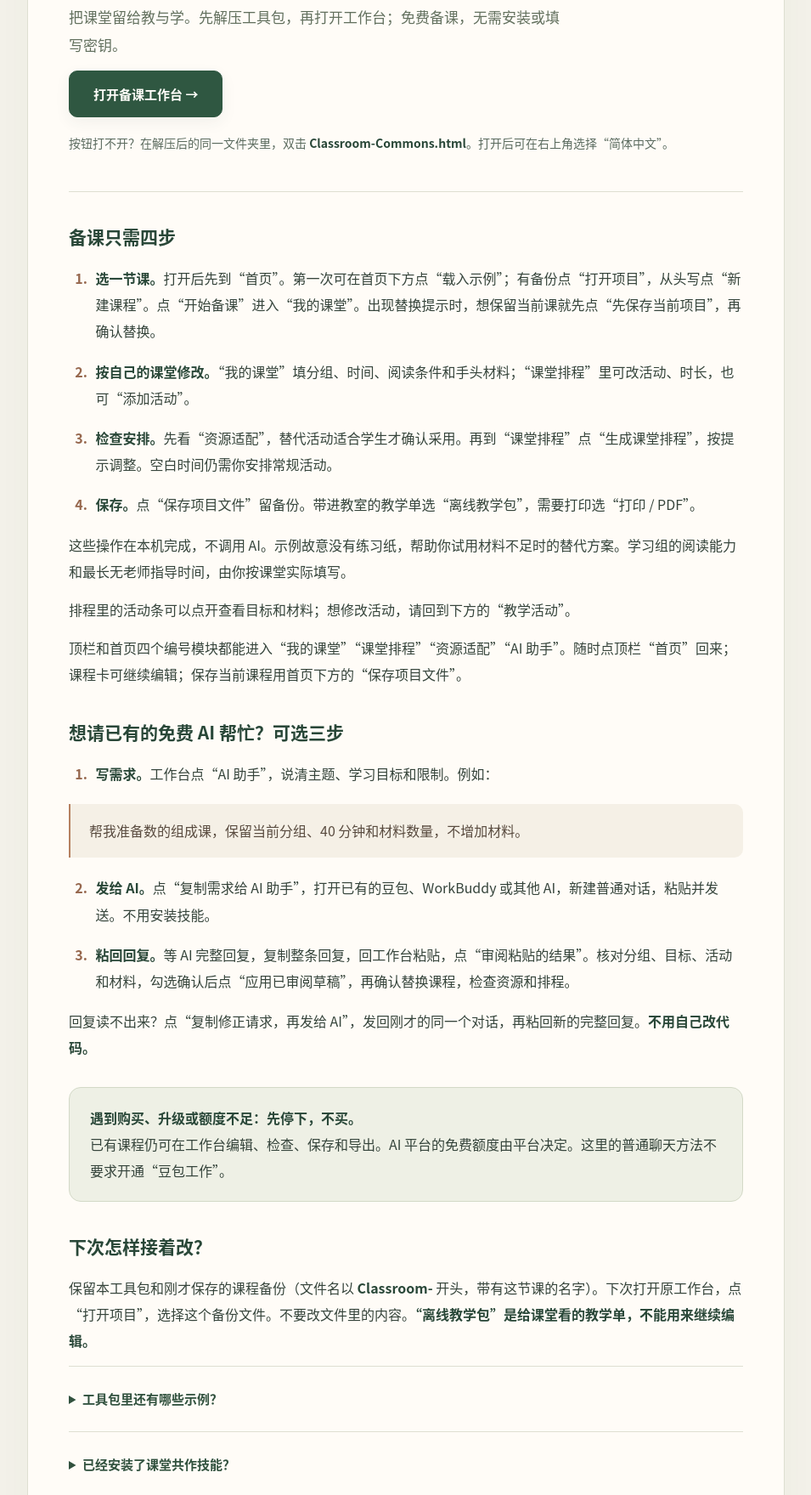
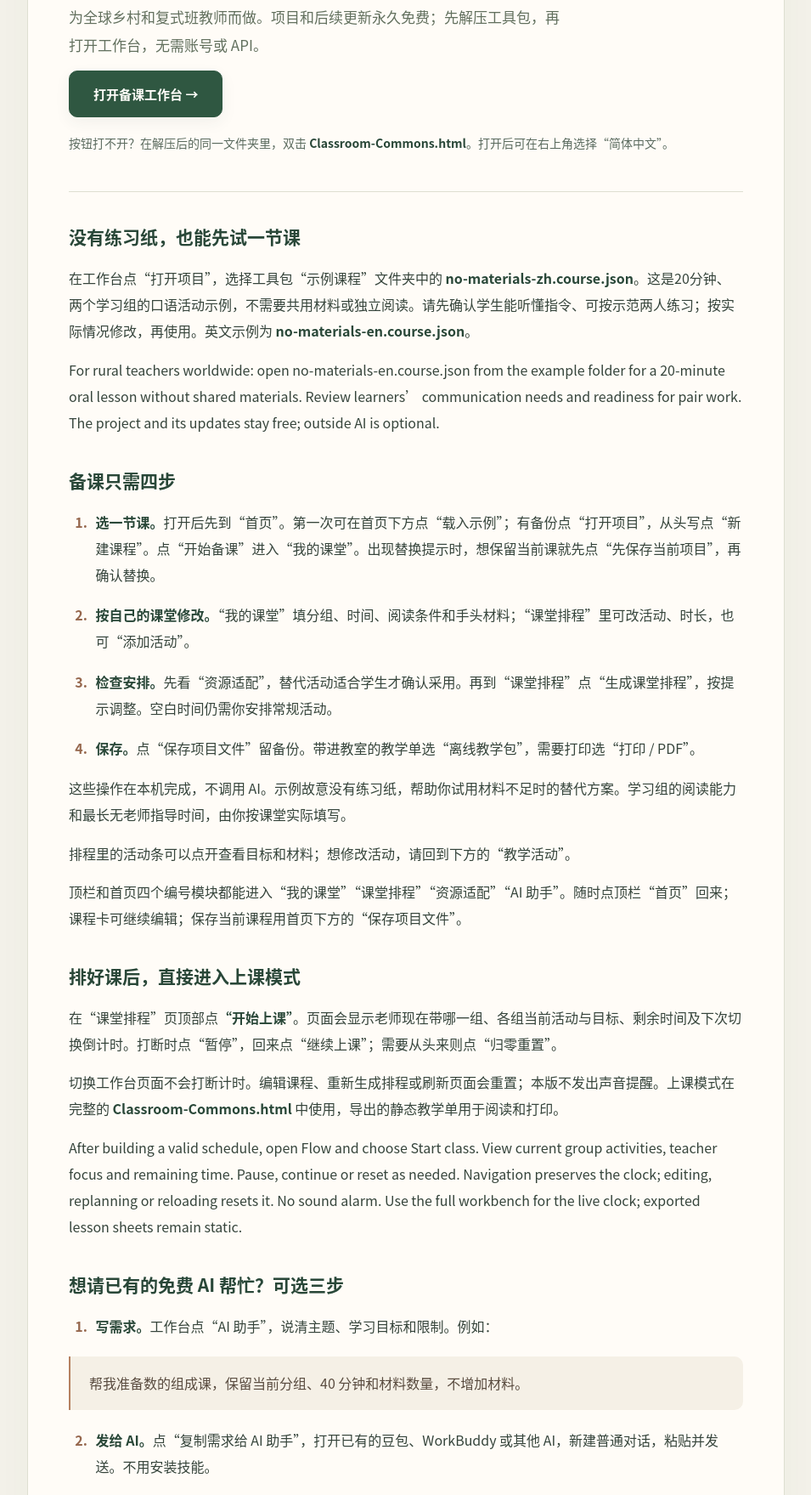
Before and after one commit to CloudNineVoyager/classroom-commons, a website: page guides/老师先看这里.html in a window 1280 px wide. Shown: the part 197-1956 px from the top of the page at 85% size, without its empty margins (162-1117 px from the left). Drawn offline with Linux system fonts and the light colour scheme.

Commit message:
Update teacher guide for offline teaching mode

```diff
--- a/guides/老师先看这里.html
+++ b/guides/老师先看这里.html
@@ -14,11 +14,14 @@
 <header class="intro">
 <p class="brand">CLASSROOM COMMONS · 教师指南</p>
 <h1>备一节课，从这里开始</h1>
-<p class="lead">把课堂留给教与学。先解压工具包，再打开工作台；免费备课，无需安装或填写密钥。</p>
+<p class="lead">为全球乡村和复式班教师而做。项目和后续更新永久免费；先解压工具包，再打开工作台，无需账号或 API。</p>
 <p><a class="open" href="Classroom-Commons.html" target="_blank" rel="noopener">打开备课工作台 →</a></p>
 <p><small>按钮打不开？在解压后的同一文件夹里，双击 <b>Classroom-Commons.html</b>。打开后可在右上角选择“简体中文”。</small></p>
 </header>
 
+<h2>没有练习纸，也能先试一节课</h2>
+<p>在工作台点“打开项目”，选择工具包“示例课程”文件夹中的 <b>no-materials-zh.course.json</b>。这是20分钟、两个学习组的口语活动示例，不需要共用材料或独立阅读。请先确认学生能听懂指令、可按示范两人练习；按实际情况修改，再使用。英文示例为 <b>no-materials-en.course.json</b>。</p>
+<p lang="en">For rural teachers worldwide: open no-materials-en.course.json from the example folder for a 20-minute oral lesson without shared materials. Review learners’ communication needs and readiness for pair work. The project and its updates stay free; outside AI is optional.</p>
 <h2>备课只需四步</h2>
 <ol>
 <li><b>选一节课。</b>打开后先到“首页”。第一次可在首页下方点“载入示例”；有备份点“打开项目”，从头写点“新建课程”。点“开始备课”进入“我的课堂”。出现替换提示时，想保留当前课就先点“先保存当前项目”，再确认替换。</li>
@@ -29,6 +32,11 @@
 <p>这些操作在本机完成，不调用 AI。示例故意没有练习纸，帮助你试用材料不足时的替代方案。学习组的阅读能力和最长无老师指导时间，由你按课堂实际填写。</p>
 <p>排程里的活动条可以点开查看目标和材料；想修改活动，请回到下方的“教学活动”。</p>
 <p>顶栏和首页四个编号模块都能进入“我的课堂”“课堂排程”“资源适配”“AI 助手”。随时点顶栏“首页”回来；课程卡可继续编辑；保存当前课程用首页下方的“保存项目文件”。</p>
+
+<h2>排好课后，直接进入上课模式</h2>
+<p>在“课堂排程”页顶部点<b>“开始上课”</b>。页面会显示老师现在带哪一组、各组当前活动与目标、剩余时间及下次切换倒计时。打断时点“暂停”，回来点“继续上课”；需要从头来则点“归零重置”。</p>
+<p>切换工作台页面不会打断计时。编辑课程、重新生成排程或刷新页面会重置；本版不发出声音提醒。上课模式在完整的 <b>Classroom-Commons.html</b> 中使用，导出的静态教学单用于阅读和打印。</p>
+<p lang="en">After building a valid schedule, open Flow and choose Start class. View current group activities, teacher focus and remaining time. Pause, continue or reset as needed. Navigation preserves the clock; editing, replanning or reloading resets it. No sound alarm. Use the full workbench for the live clock; exported lesson sheets remain static.</p>
 
 <h2>想请已有的免费 AI 帮忙？可选三步</h2>
 <ol>
```
